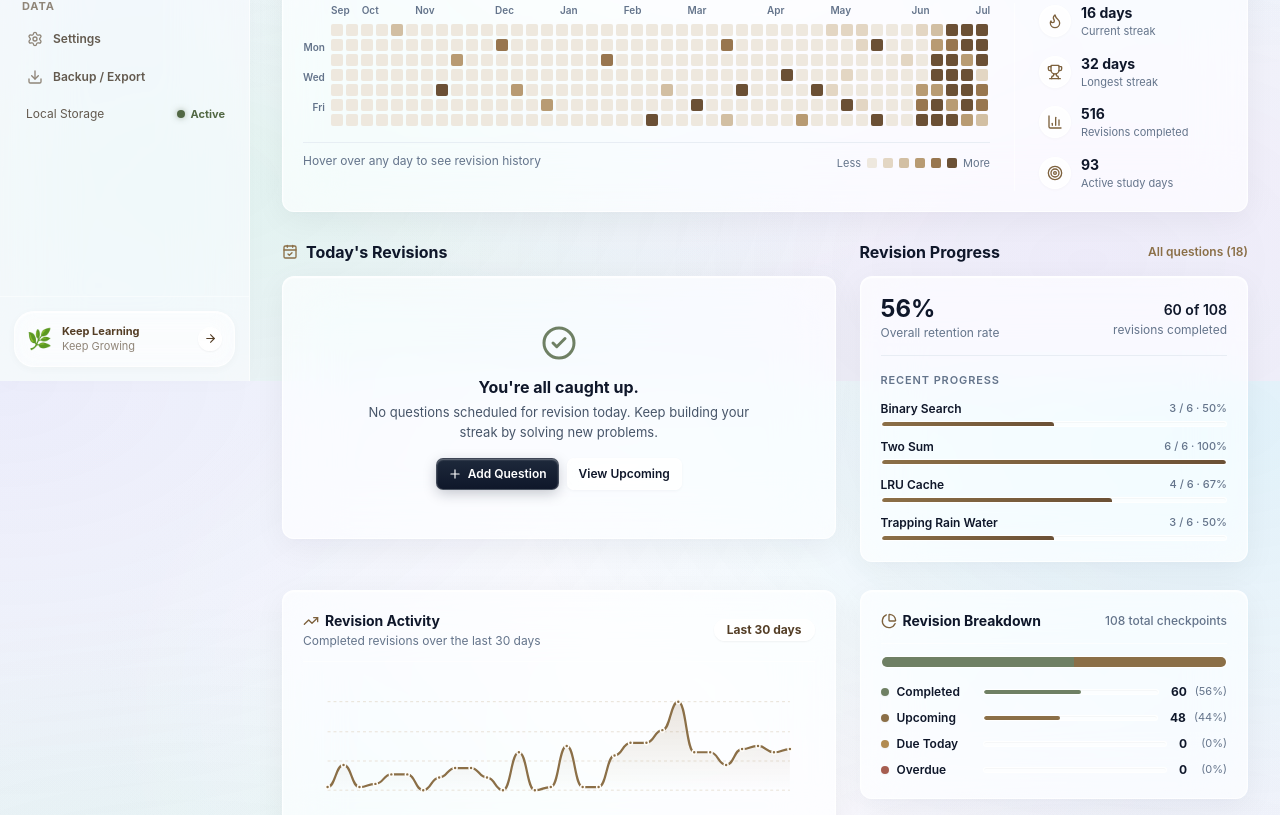
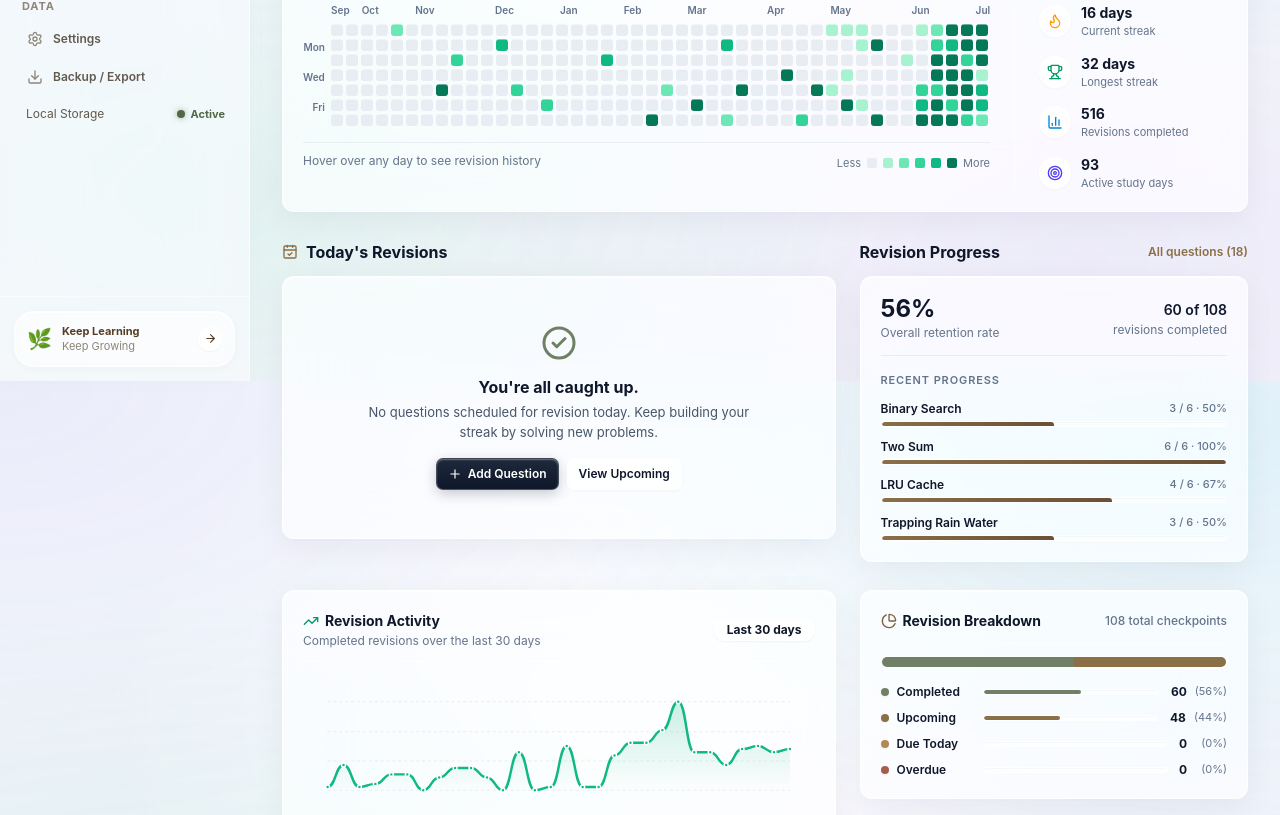
Before and after one commit to MdKasif0/DSARecall, a Next.js app: page / in a window 1280 px wide. Shown: the part 419-1234 px from the top of the page. Built offline with nearby package versions, Linux system fonts and the light colour scheme.

Commit message:
style: update activity chart and heatmap color palette to emerald theme

```diff
--- a/src/components/ActivityChart.tsx
+++ b/src/components/ActivityChart.tsx
@@ -50,7 +50,7 @@ export default function ActivityChart({ data }: ActivityChartProps) {
       <div className="flex items-center justify-between border-b border-[rgba(255,255,255,0.6)] pb-3 mb-3">
         <div>
           <div className="flex items-center gap-1.5">
-            <TrendingUp size={16} className="text-[#7D613D]" />
+            <TrendingUp size={16} className="text-[#059669]" />
             <h3 className="text-sm font-bold text-text">Revision Activity</h3>
           </div>
           <p className="text-xs text-text-muted mt-0.5">
@@ -58,7 +58,7 @@ export default function ActivityChart({ data }: ActivityChartProps) {
           </p>
         </div>
 
-        <span className="rounded-full bg-white/70 backdrop-blur-md border border-white/80 px-3 py-0.5 text-xs font-bold text-[#543E26] shadow-xs">
+        <span className="rounded-full bg-white/70 backdrop-blur-md border border-white/80 px-3 py-0.5 text-xs font-bold text-[#0F172A] shadow-xs">
           Last 30 days
         </span>
       </div>
@@ -70,9 +70,9 @@ export default function ActivityChart({ data }: ActivityChartProps) {
           className="w-full h-auto overflow-visible select-none"
         >
           <defs>
-            <linearGradient id="warmBeigeFill" x1="0" y1="0" x2="0" y2="1">
-              <stop offset="0%" stopColor="#8B6F47" stopOpacity="0.18" />
-              <stop offset="100%" stopColor="#8B6F47" stopOpacity="0.0" />
+            <linearGradient id="emeraldGlassFill" x1="0" y1="0" x2="0" y2="1">
+              <stop offset="0%" stopColor="#10B981" stopOpacity="0.22" />
+              <stop offset="100%" stopColor="#10B981" stopOpacity="0.0" />
             </linearGradient>
           </defs>
 
@@ -86,7 +86,7 @@ export default function ActivityChart({ data }: ActivityChartProps) {
                 y1={y}
                 x2={chartWidth - paddingX}
                 y2={y}
-                stroke="#E8E1D7"
+                stroke="rgba(226, 232, 240, 0.85)"
                 strokeWidth="1"
                 strokeDasharray="3 3"
               />
@@ -94,14 +94,14 @@ export default function ActivityChart({ data }: ActivityChartProps) {
           })}
 
           {/* Area Fill */}
-          <path d={areaPath} fill="url(#warmBeigeFill)" />
+          <path d={areaPath} fill="url(#emeraldGlassFill)" />
 
           {/* Main Stroke Line */}
           <path
             d={linePath}
             fill="none"
-            stroke="#8B6F47"
-            strokeWidth="2.25"
+            stroke="#10B981"
+            strokeWidth="2.5"
             strokeLinecap="round"
             strokeLinejoin="round"
           />
@@ -113,8 +113,8 @@ export default function ActivityChart({ data }: ActivityChartProps) {
               cx={p.x}
               cy={p.y}
               r={hoverIndex === idx ? 4.5 : 2}
-              fill={hoverIndex === idx ? '#5F4930' : '#8B6F47'}
-              stroke="#FFFDF9"
+              fill={hoverIndex === idx ? '#047857' : '#10B981'}
+              stroke="#FFFFFF"
               strokeWidth="1.5"
               className="transition-all cursor-pointer"
               onMouseEnter={() => setHoverIndex(idx)}
@@ -130,7 +130,7 @@ export default function ActivityChart({ data }: ActivityChartProps) {
                 y1={paddingY}
                 x2={hoveredPoint.x}
                 y2={chartHeight - paddingY}
-                stroke="#8B6F47"
+                stroke="#059669"
                 strokeWidth="1"
                 strokeDasharray="2 2"
               />
@@ -138,8 +138,8 @@ export default function ActivityChart({ data }: ActivityChartProps) {
                 cx={hoveredPoint.x}
                 cy={hoveredPoint.y}
                 r="5"
-                fill="#5F4930"
-                stroke="#FFFDF9"
+                fill="#047857"
+                stroke="#FFFFFF"
                 strokeWidth="2"
               />
             </g>
@@ -149,13 +149,13 @@ export default function ActivityChart({ data }: ActivityChartProps) {
         {/* Floating Tooltip */}
         {hoveredPoint && (
           <div
-            className="absolute -top-3 z-20 pointer-events-none -translate-x-1/2 rounded bg-[#2F2922] px-2.5 py-1 text-center text-xs text-white shadow-md animate-in fade-in zoom-in-95"
+            className="absolute -top-3 z-20 pointer-events-none -translate-x-1/2 rounded-lg bg-[#0F172A]/90 border border-white/20 px-2.5 py-1 text-center text-xs text-white shadow-lg backdrop-blur-md animate-in fade-in zoom-in-95"
             style={{
               left: `${(hoveredPoint.x / chartWidth) * 100}%`,
             }}
           >
             <p className="font-bold text-[0.6875rem]">{hoveredPoint.displayDate}</p>
-            <p className="text-[0.625rem] text-[#D8C5AA]">
+            <p className="text-[0.625rem] text-emerald-300">
               {hoveredPoint.count} revision{hoveredPoint.count !== 1 ? 's' : ''}
             </p>
           </div>
--- a/src/components/RevisionHeatmap.tsx
+++ b/src/components/RevisionHeatmap.tsx
@@ -10,12 +10,12 @@ interface RevisionHeatmapProps {
 }
 
 const LEVEL_COLORS: Record<0 | 1 | 2 | 3 | 4 | 5, string> = {
-  0: '#EEE8DE',
-  1: '#E3D6C3',
-  2: '#D2BFA3',
-  3: '#B89B73',
-  4: '#98764F',
-  5: '#6B5035',
+  0: 'rgba(226, 232, 240, 0.8)',
+  1: '#A7F3D0',
+  2: '#6EE7B7',
+  3: '#34D399',
+  4: '#10B981',
+  5: '#047857',
 };
 
 export default function RevisionHeatmap({ stats }: RevisionHeatmapProps) {
@@ -33,7 +33,7 @@ export default function RevisionHeatmap({ stats }: RevisionHeatmapProps) {
       <div className="flex flex-col sm:flex-row sm:items-center justify-between gap-2 border-b border-[rgba(255,255,255,0.6)] pb-3.5 mb-4">
         <div>
           <div className="flex items-center gap-2">
-            <Calendar size={16} className="text-[#7D613D]" />
+            <Calendar size={16} className="text-[#059669]" />
             <h3 className="text-sm font-bold text-text">Revision Activity</h3>
           </div>
           <p className="text-xs text-text-muted mt-0.5">
@@ -42,7 +42,7 @@ export default function RevisionHeatmap({ stats }: RevisionHeatmapProps) {
         </div>
 
         <div className="flex items-center gap-2">
-          <span className="rounded-full bg-white/70 backdrop-blur-md border border-white/80 px-3 py-0.5 text-xs font-bold text-[#543E26] shadow-xs">
+          <span className="rounded-full bg-white/70 backdrop-blur-md border border-white/80 px-3 py-0.5 text-xs font-bold text-[#0F172A] shadow-xs">
             Last 12 months
           </span>
         </div>
@@ -91,7 +91,7 @@ export default function RevisionHeatmap({ stats }: RevisionHeatmapProps) {
                       return (
                         <div
                           key={day.date}
-                          className="h-[12px] w-[12px] rounded-[2px] transition-transform hover:scale-125 cursor-pointer relative"
+                          className="h-[12px] w-[12px] rounded-[3px] transition-transform hover:scale-125 cursor-pointer relative shadow-[inset_0_0.5px_0.5px_rgba(255,255,255,0.8)]"
                           style={{ backgroundColor: color }}
                           onMouseEnter={() => setHoveredDay(day)}
                           onMouseLeave={() => setHoveredDay(null)}
@@ -104,7 +104,7 @@ export default function RevisionHeatmap({ stats }: RevisionHeatmapProps) {
             </div>
 
             {/* Legend & Hover Info */}
-            <div className="mt-3.5 flex items-center justify-between text-xs text-text-muted border-t border-border pt-2.5">
+            <div className="mt-3.5 flex items-center justify-between text-xs text-text-muted border-t border-[rgba(226,232,240,0.7)] pt-2.5">
               <div className="min-h-[20px]">
                 {hoveredDay ? (
                   <span className="font-semibold text-text">
@@ -134,7 +134,7 @@ export default function RevisionHeatmap({ stats }: RevisionHeatmapProps) {
         {/* Streak & Activity Summary Beside Heatmap */}
         <div className="border-t lg:border-t-0 lg:border-l border-[rgba(255,255,255,0.6)] pt-4 lg:pt-0 lg:pl-6 space-y-3.5">
           <div className="flex items-center gap-2.5">
-            <div className="flex h-8 w-8 items-center justify-center rounded-xl bg-white/70 border border-white/80 shadow-[inset_0_1px_1px_#fff,0_1px_3px_rgba(70,50,30,0.03)] text-[#7D613D]">
+            <div className="flex h-8 w-8 items-center justify-center rounded-xl bg-white/75 border border-white/85 shadow-[inset_0_1px_1px_#fff,0_1px_3px_rgba(15,23,42,0.03)] text-amber-500">
               <Flame size={16} />
             </div>
             <div>
@@ -146,7 +146,7 @@ export default function RevisionHeatmap({ stats }: RevisionHeatmapProps) {
           </div>
 
           <div className="flex items-center gap-2.5">
-            <div className="flex h-8 w-8 items-center justify-center rounded-xl bg-white/70 border border-white/80 shadow-[inset_0_1px_1px_#fff,0_1px_3px_rgba(70,50,30,0.03)] text-[#7D613D]">
+            <div className="flex h-8 w-8 items-center justify-center rounded-xl bg-white/75 border border-white/85 shadow-[inset_0_1px_1px_#fff,0_1px_3px_rgba(15,23,42,0.03)] text-emerald-600">
               <Trophy size={16} />
             </div>
             <div>
@@ -158,7 +158,7 @@ export default function RevisionHeatmap({ stats }: RevisionHeatmapProps) {
           </div>
 
           <div className="flex items-center gap-2.5">
-            <div className="flex h-8 w-8 items-center justify-center rounded-xl bg-white/70 border border-white/80 shadow-[inset_0_1px_1px_#fff,0_1px_3px_rgba(70,50,30,0.03)] text-[#7D613D]">
+            <div className="flex h-8 w-8 items-center justify-center rounded-xl bg-white/75 border border-white/85 shadow-[inset_0_1px_1px_#fff,0_1px_3px_rgba(15,23,42,0.03)] text-sky-600">
               <BarChart3 size={16} />
             </div>
             <div>
@@ -170,7 +170,7 @@ export default function RevisionHeatmap({ stats }: RevisionHeatmapProps) {
           </div>
 
           <div className="flex items-center gap-2.5">
-            <div className="flex h-8 w-8 items-center justify-center rounded-xl bg-white/70 border border-white/80 shadow-[inset_0_1px_1px_#fff,0_1px_3px_rgba(70,50,30,0.03)] text-[#7D613D]">
+            <div className="flex h-8 w-8 items-center justify-center rounded-xl bg-white/75 border border-white/85 shadow-[inset_0_1px_1px_#fff,0_1px_3px_rgba(15,23,42,0.03)] text-indigo-600">
               <Target size={16} />
             </div>
             <div>
```
